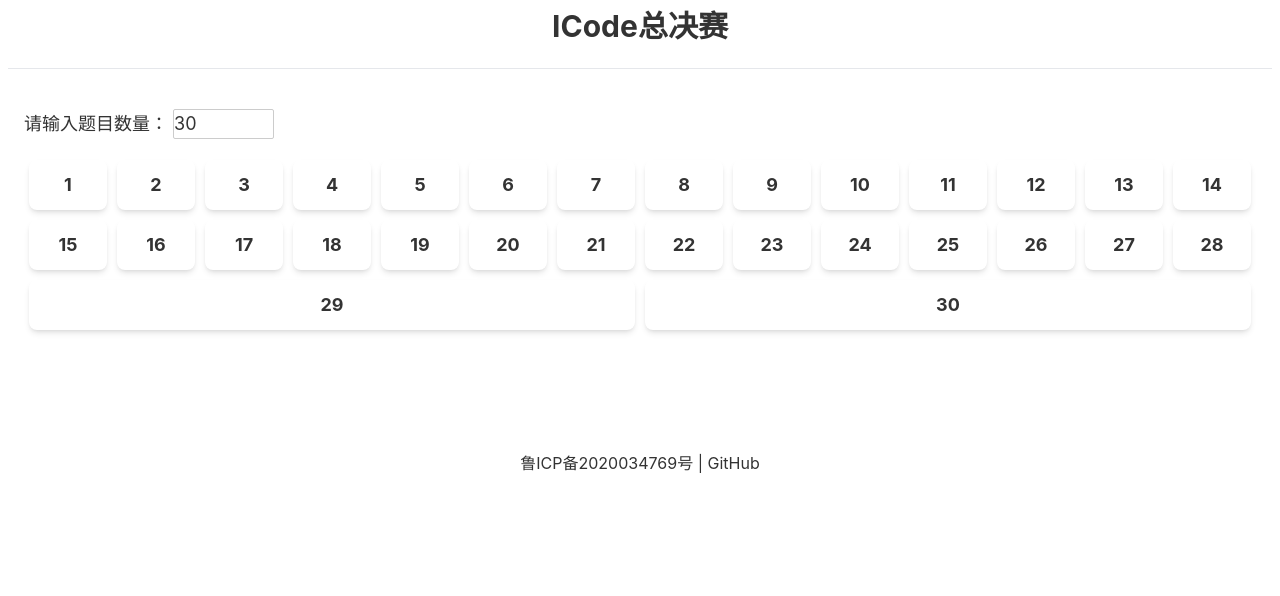
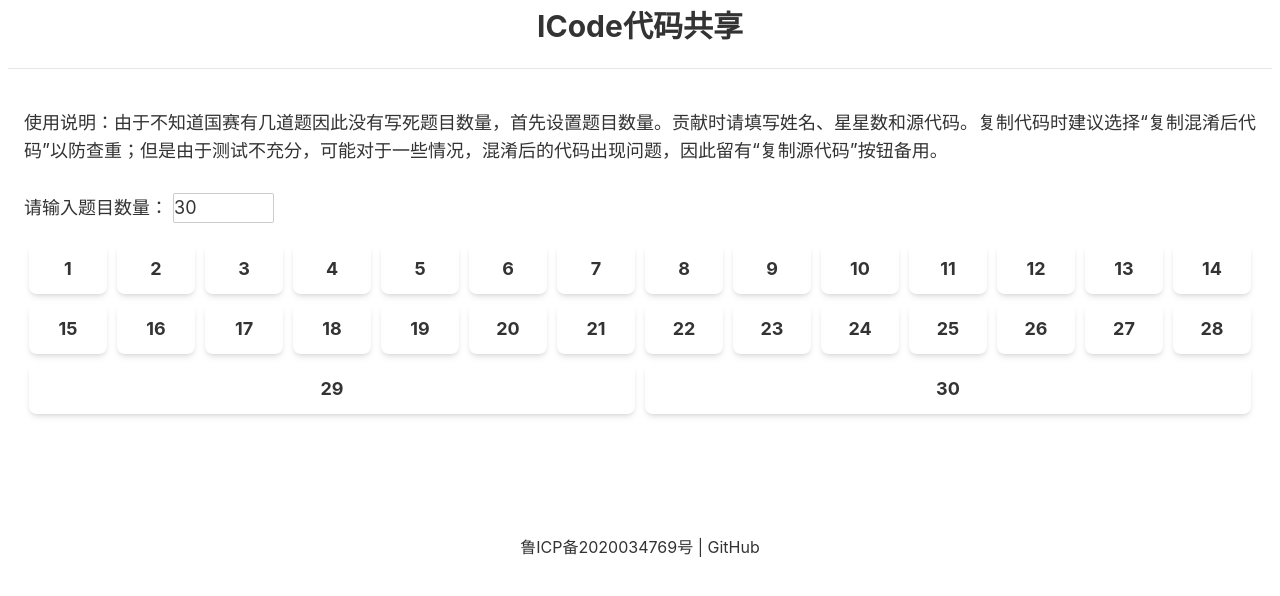
Before and after one commit to yxzlwz/icode-v2, a Svelte app in the folder front/: page / in a window 1280 px wide. Shown: the top 596 px of the page. Built offline with nearby package versions, Linux system fonts and the light colour scheme.

Commit message:
[ADD] Add 使用说明

```diff
--- a/front/public/index.html
+++ b/front/public/index.html
@@ -4,7 +4,7 @@
         <meta charset="utf-8" />
         <meta name="viewport" content="width=device-width,initial-scale=1" />
 
-        <title>ICode代码</title>
+        <title>ICode代码共享</title>
 
         <link rel="icon" type="image/png" href="/favicon.png" />
         <link rel="stylesheet" href="/global.css" />
--- a/front/src/App.svelte
+++ b/front/src/App.svelte
@@ -19,11 +19,15 @@
     }
 </script>
 
-<h1 class="text-3xl font-bold text-center">ICode总决赛</h1>
+<h1 class="text-3xl font-bold text-center">ICode代码共享</h1>
 <br />
 <hr />
 <br />
 <div class="text-lg m-4">
+    <p>
+        使用说明：由于不知道国赛有几道题因此没有写死题目数量，首先设置题目数量。贡献时请填写姓名、星星数和源代码。复制代码时建议选择“复制混淆后代码”以防查重；但是由于测试不充分，可能对于一些情况，混淆后的代码出现问题，因此留有“复制源代码”按钮备用。
+    </p>
+    <br />
     <span>请输入题目数量：</span>
     <input
         bind:value={questions}
```
